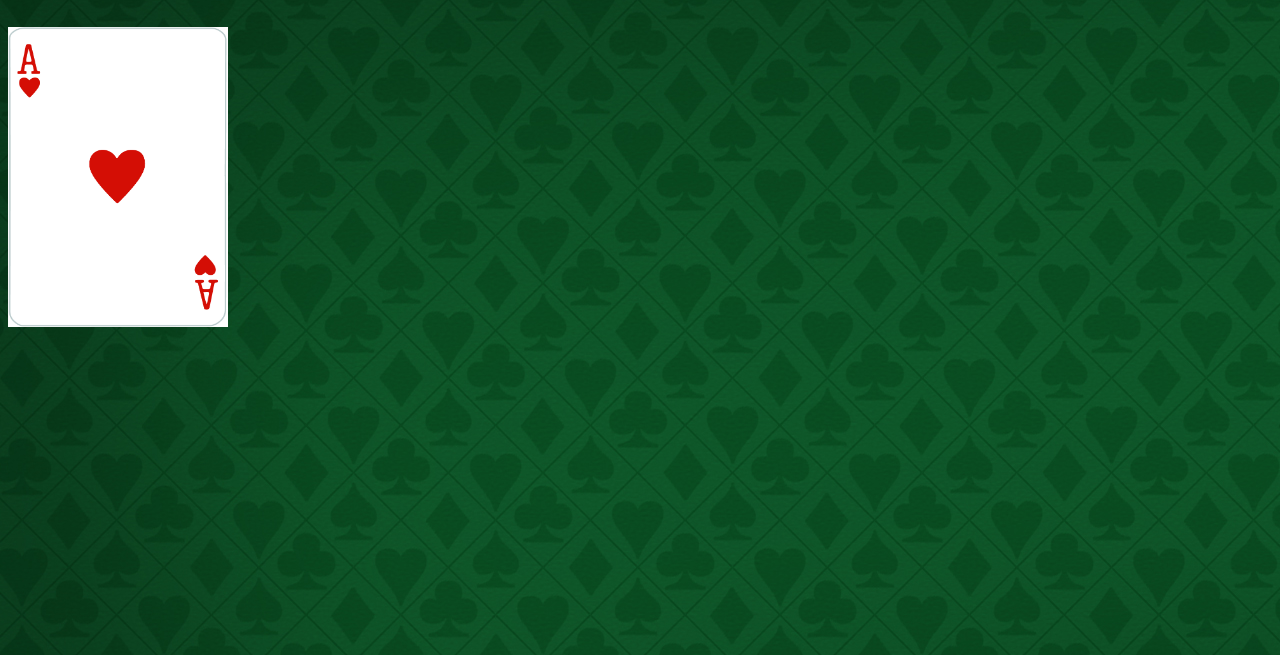
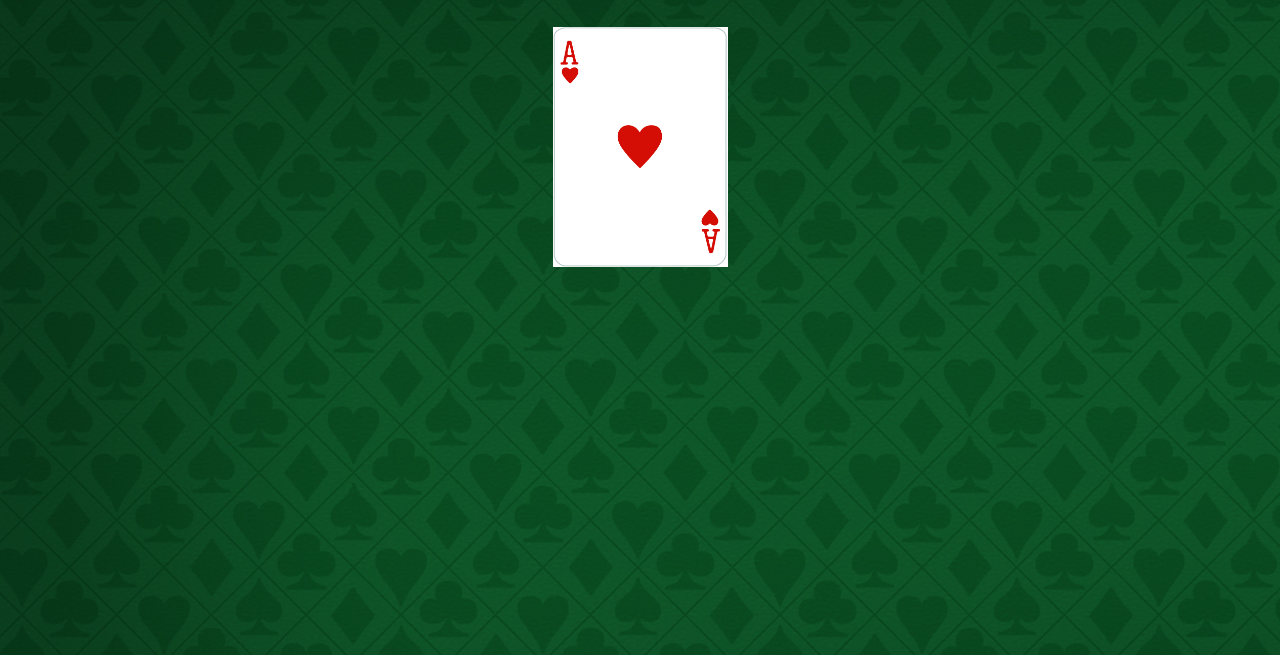
Before and after one commit to noldipboye/Card-Game, a plain HTML site: page index.html in a window 1280 px wide. Both pictures are taken after a click on the element "Draw Card". Shown: the part 145-800 px from the top of the page. Drawn offline with nearby package versions, Linux system fonts and the light colour scheme.

Commit message:
changed image size

```diff
--- a/app.js
+++ b/app.js
@@ -1,6 +1,7 @@
 function button1() {
 
     getCard()
+
 }
 
 function getCard() {
@@ -8,4 +9,10 @@ function getCard() {
     var suitArray = ["C", "D", "H", "S"]
     var randomSuit = Math.floor(Math.random() * 4)
     document.getElementById("card").insertAdjacentHTML("beforeend", "<img src=Cards/" + r + suitArray[randomSuit] + ".jpg>")
+    document.getElementById("card").style.display = "flex"
+
+    document.getElementById("card").style.justifyContent = "center"
+
+
+    return r
 }
--- a/style.css
+++ b/style.css
@@ -11,6 +11,6 @@
 }
 
 #card > img {
-    height: 300px;
-    width: 220px;
+    height: 240px;
+    width: 175px;
 }
```
